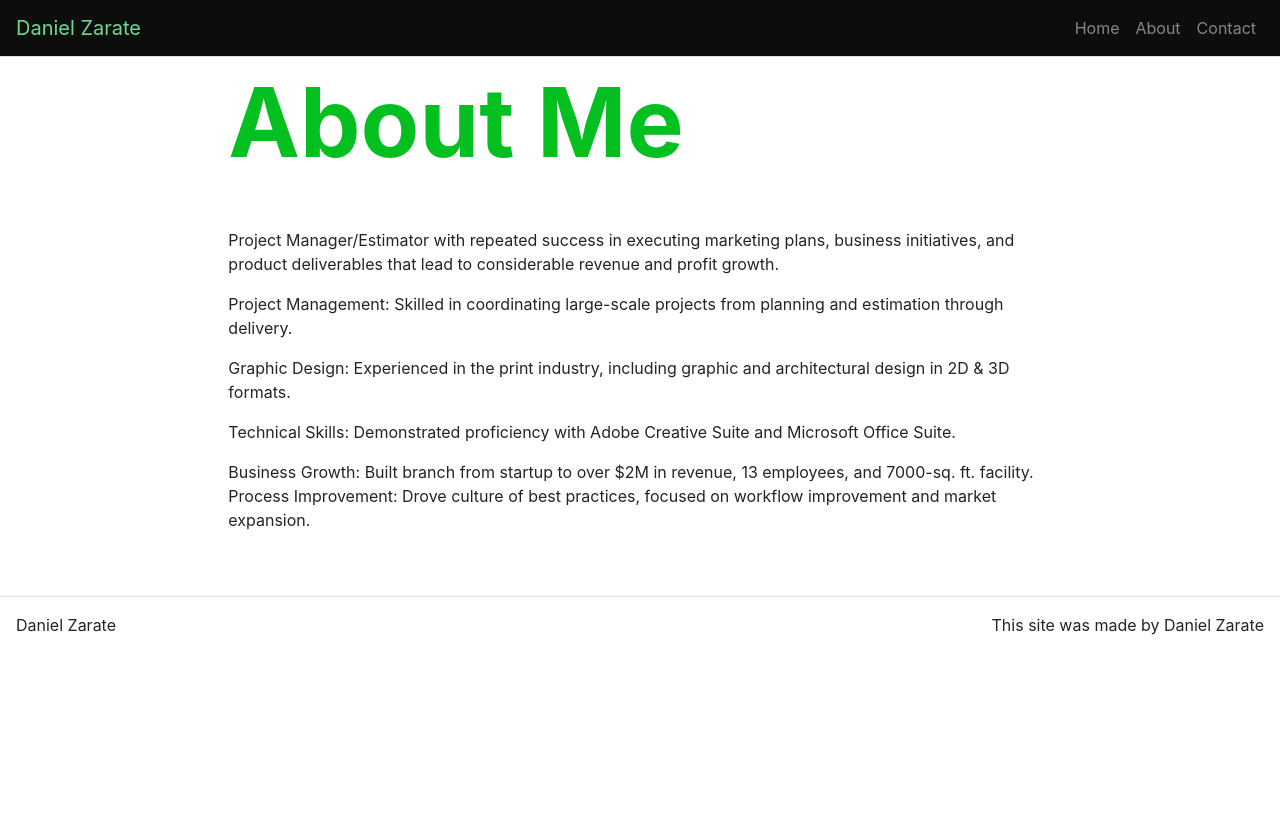
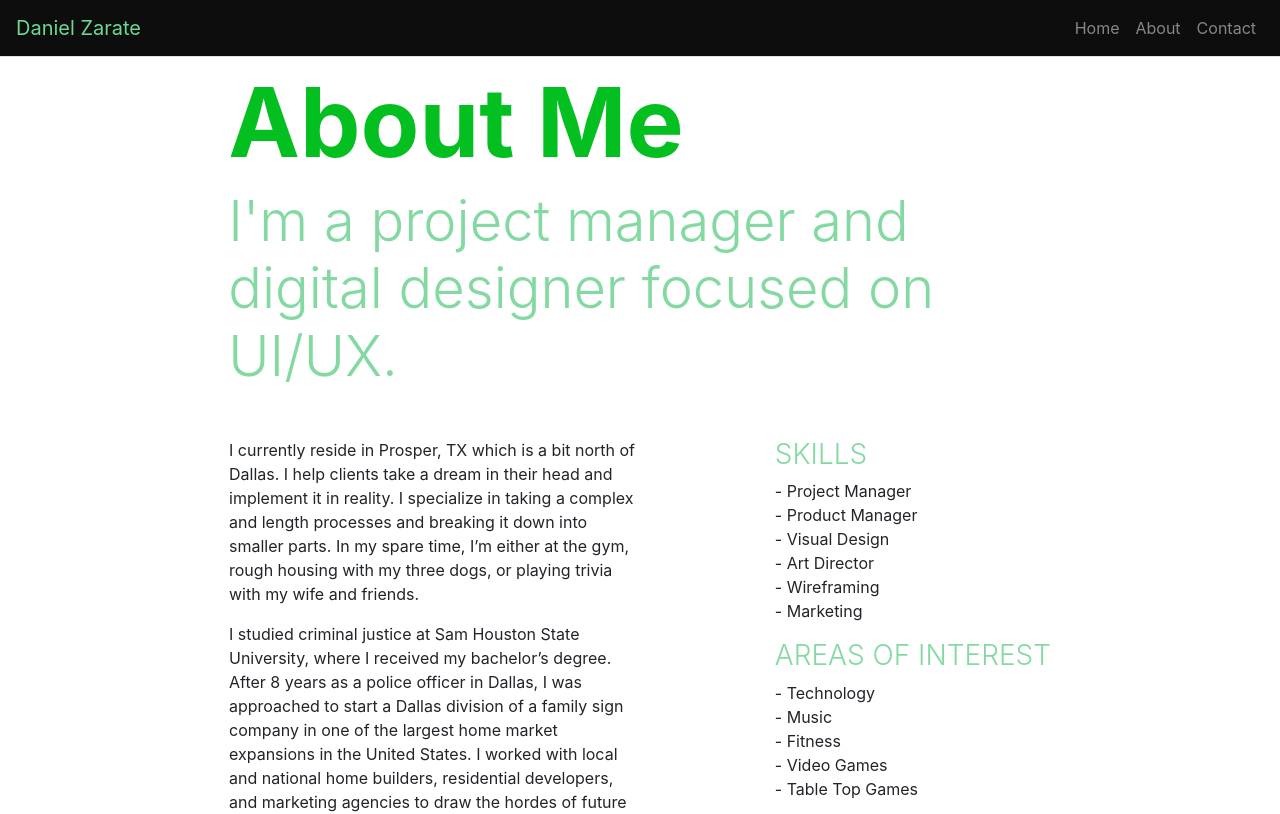
Before and after one commit to dzarate999/portfolio, a React (Create React App) app: page /about in a window 1280 px wide. Shown: the top 814 px of the page. Built offline with nearby package versions, Linux system fonts and the light colour scheme.

Commit message:
Edited content, layout, and style

```diff
--- a/src/pages/AboutPage.js
+++ b/src/pages/AboutPage.js
@@ -1,37 +1,60 @@
 import React from 'react';
+import Col from 'react-bootstrap/Col';
+import Row from 'react-bootstrap/Row';
+
 import Hero from '../components/Hero';
-import Content from '../components/Content';
 
-function AboutPage(props) {
+function AboutPage (props) {
   return (
     <div>
-      <Hero title={props.title} />
+      <Hero title={props.title} subTitle={props.subTitle} />
 
-      <Content>
+      <Row className="justify-content-md-center">
+        <Col xs='0' lg='2' />
+        <Col xs lg='4'>
           <p>
-          Project Manager/Estimator with repeated success in executing marketing
-          plans, business initiatives, and product deliverables that lead to
-          considerable revenue and profit growth.
+            I currently reside in Prosper, TX which is a bit north of Dallas. I help clients take a dream in their head and implement it in reality. I specialize in taking a complex and length processes and breaking it down into smaller parts. In my spare time, I’m either at the gym, rough housing with my three dogs, or playing trivia with my wife and friends.
           </p>
           <p>
-          Project Management: Skilled in coordinating large-scale projects from
-          planning and estimation through delivery.
+            I studied criminal justice at Sam Houston State University, where I received my bachelor’s degree. After 8 years as a police officer in Dallas, I was approached to start a Dallas division of a family sign company in one of the largest home market expansions in the United States. I worked with local and national home builders, residential developers, and marketing agencies to draw the hordes of future home owners to their new dream home.
+            {' '}
           </p>
           <p>
-          Graphic Design: Experienced in the print industry, including graphic
-          and architectural design in 2D & 3D formats.
+            I am self-taught and forever learning in the ways of graphic design, web design, and functional programming. I use all of Adobe’s tools with all of YouTube’s videos to expand upon my love of design. I have a passion for learning, and I have a passion for the arts.
           </p>
+        </Col>
+        <Col md='1' />
+        <Col xs lg='auto'>
+          <h3 className="display-5 font-weight-light">SKILLS</h3>
           <p>
-          Technical Skills: Demonstrated proficiency with Adobe Creative Suite
-          and Microsoft Office Suite.
+            <span>- Project Manager</span>
+            <br />
+            <span>- Product Manager</span>
+            <br />
+            <span> - Visual Design</span>
+            <br />
+            <span>- Art Director</span>
+            <br />
+            <span>- Wireframing</span>
+            <br />
+            <span>- Marketing</span>
           </p>
+          <h3 className="display-5 font-weight-light">AREAS OF INTEREST</h3>
           <p>
-          Business Growth: Built branch from startup to over $2M in revenue, 13
-          employees, and 7000-sq. ft. facility. Process Improvement: Drove
-          culture of best practices, focused on workflow improvement and market
-          expansion.
+            <span>- Technology</span>
+            <br />
+            <span>- Music</span>
+            <br />
+            <span> - Fitness</span>
+            <br />
+            <span>- Video Games</span>
+            <br />
+            <span>- Table Top Games</span>
           </p>
-      </Content>
+        </Col>
+        <Col xs='0' lg='2' />
+      </Row>
+
     </div>
   );
 }
```
Lines whose indentation alone changed are shown as unchanged.
